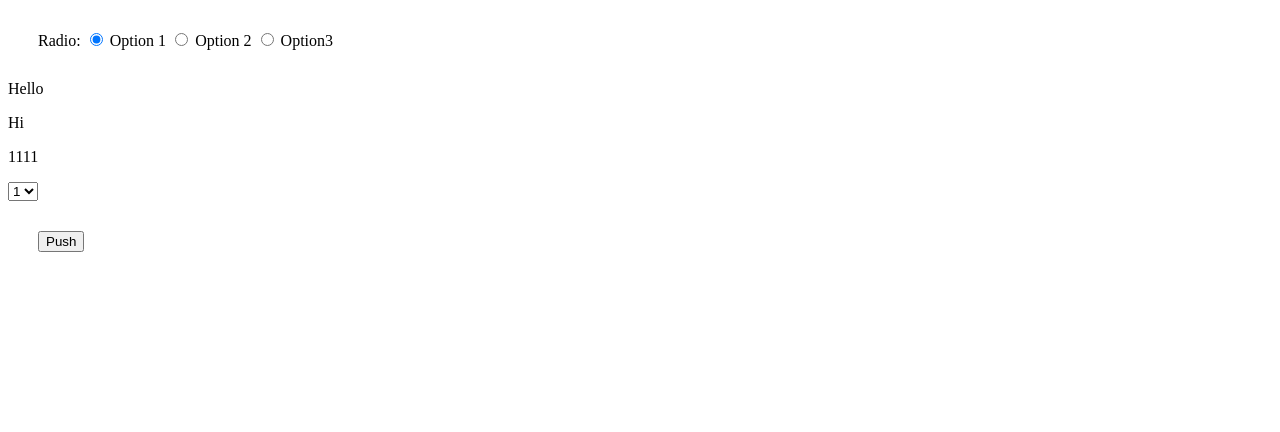
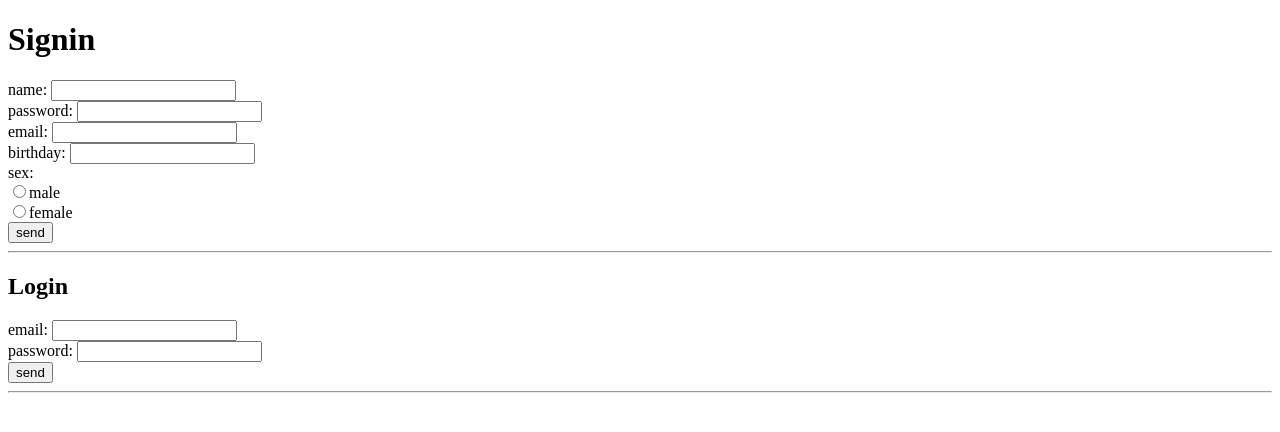
Before and after one commit to fxded/signuser.ru, a website: page public/index.html in a window 1280 px wide. Drawn offline with Linux system fonts and the light colour scheme.

Commit message:
return post string

```diff
--- a/package.json
+++ b/package.json
@@ -1,5 +1,5 @@
 {
-  "name": "singuser.ru",
+  "name": "signuser.ru",
   "version": "1.0.0",
   "description": "site for user sign-up",
   "main": "index.js",
--- a/public/index.html
+++ b/public/index.html
@@ -6,38 +6,33 @@
     <meta name="viewport" content="width=device-width, initial-scale=1.0">
     <meta http-equiv="X-UA-Compatible" content="ie=edge">
     <title>Document</title>
-    <link rel="stylesheet" href="css/style.css">
 </head>
 
 <body>
+    <h1>Signin</h1>
+    <form method="POST" action="http://www.signuser.ru:3002">
+        <div>name: <input type="text" name="name"></div>
+        <div>password: <input type="text" name="pass"></div>
+        <div>email: <input type="text" name="email"></div>
+        <div>birthday: <input type="text" name="birthday"></div>
+        <div>sex:
+            <div> <input type="radio" value="male" name="sex">male</div>
+            <div><input type="radio" value="female" name="sex">female</div>
+        </div>
+        <input type="submit" value="send">
+    </form>
+    <hr>
+    <h2>Login</h2>
+    <form method="POST" action="http://www.signuser.ru:3002">
+        <div>email: <input type="text" name="email"></div>
+        <div>password: <input type="text" name="pass"></div>
 
-    <div>
-        Radio:
-        <input type="radio" class="radio-input" id="radio-1" name="r555" value="сидя" checked>
-        <label for="radio-1">Option 1</label>
-        <input type="radio" class="radio-input" id="radio-2" name="r555" value="стоя">
-        <label for="radio-2">Option 2</label>
-        <input type="radio" class="radio-input" id="radio-3" name="r555" value="на крыше">
-        <label for="radio-3">Option3</label>
-    </div>
-
-    <p>Hello</p>
-    <p>Hi</p>
-    <p>1111</p>
-
-    <select name="" id="my-select">
-        <option value="one">1</option>
-        <option value="two">2</option>
-        <option value="three">3</option>
-        <option value="four">4</option>
-    </select>
-
-    <div>
-        <button class="push">Push</button>
-    </div>
-
-
-    <script src="js/script.js"></script>
+        <input type="submit" value="send">
+    </form>
+    <hr>
+    <script>
+        document.cookie = "userName=Vasya";
+    </script>
 </body>
 
 </html>
```
Also changed, not shown: index.js (+17 -3 lines), 1 other file.
